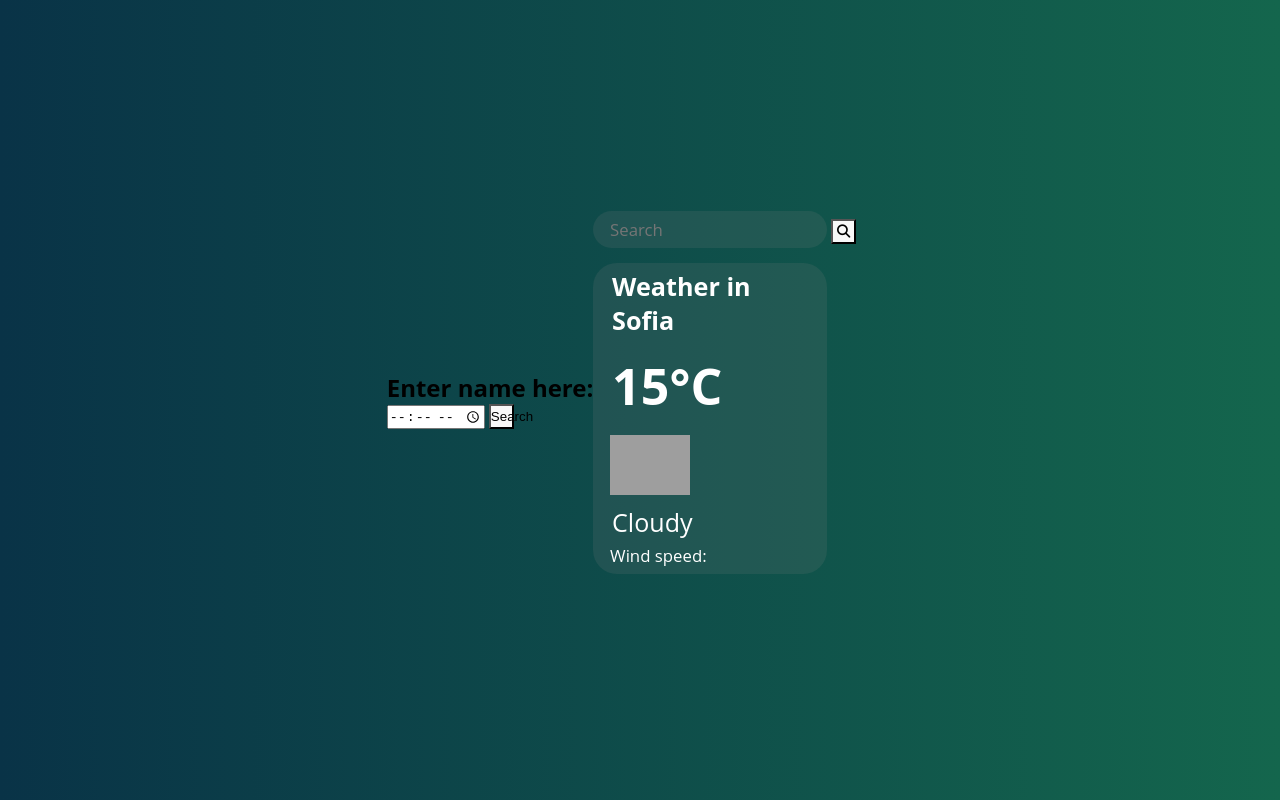
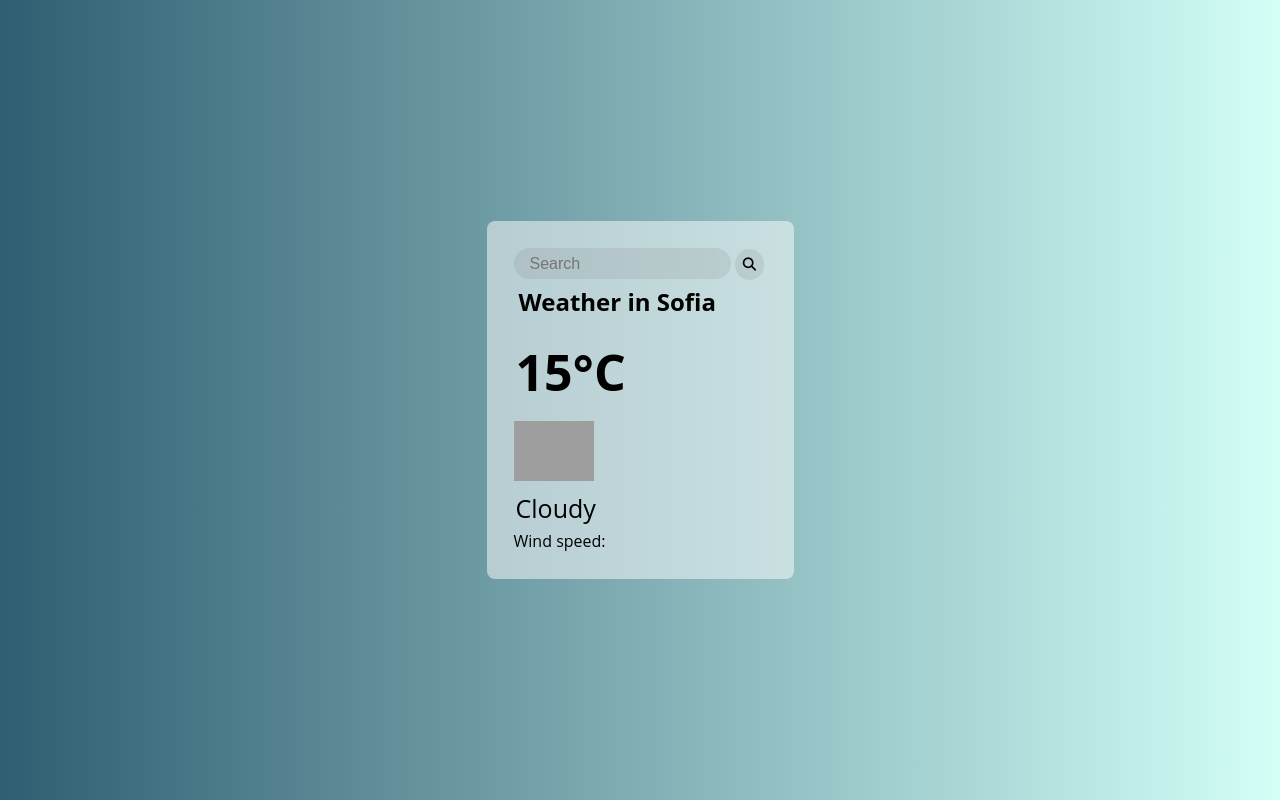
Before and after one commit to Krissttina/weather-app, a plain HTML site: page index.html in a window 1280 px wide. Drawn offline with Linux system fonts and the light colour scheme; grey boxes are pictures that could not be loaded.

Commit message:
save last changes
new section was added and styling changes

```diff
--- a/index.html
+++ b/index.html
@@ -9,12 +9,15 @@
     <link rel="stylesheet" href="style.css">
 </head>
 <body>
-  <section id="intro-container">
-    <h1>Enter name here:</h1>
-    <input type="time" placeholder="Location">
-    <button>Search</button>
+  <section class="intro-container"hidden>
+    <h1>Enter city name:</h1>
+    <span>
+      <input type="text" class="search-bar-intro" placeholder="Location">
+      <button><i class="fa-solid fa-magnifying-glass"></i></button>
+    </span>
+
   </section>
-    <section class="conteiner">
+    <section class="conteiner" >
       <div class="search">
         <input type="text" class="search-bar" placeholder="Search">
         <button><i class="fa-solid fa-magnifying-glass"></i></button>
--- a/style.css
+++ b/style.css
@@ -8,40 +8,59 @@ body{
     justify-content: center;
     align-items: center;
     height: 100vh;
-    background: linear-gradient(to right, #093347, #14664d);
+    background: linear-gradient(to right, #2F5E72, #D3FFF7);
     font-family: 'Open Sans', sans-serif;
 }
 
-.conteiner{
-    width: 300px;
-    color: white;
+/*first section*/
+.intro-container{
+    width: 203px;
+    padding: 40px;
+    border-radius: 8px;
+    background-color: rgba(255, 255, 255, 0.5);
 }
 
-.search-bar {
+.intro-container h1{
     margin-bottom: 15px;
+}
+
+span{
+    display: flex;
+    justify-content: space-between;
+    align-items: baseline;
+}
+
+input {
     border: none;
-    outline: none;
     padding: 0.4em 1em;
     border-radius: 24px;
     background: #7c7c7c2b;
-    color: white;
-    font-family: inherit;
-    font-size: 105%;
-    width: calc(100% - 100px);
+    font-size: 100%;
+    width: calc(100% - 68px);
 }
 
 button{
-    background-color: #f8f8f8;
-    height: 25px;
-    width: 25px;
+    background-color: #7c7c7c2b;;
+    padding: 8px;
+    border-radius: 50%;
+    border: none;
+
 }
 
 button:hover {
-    background: #d8cdcde7;
+    background: #ffffffc2;
+}
+
+/*second section*/
+.conteiner{
+    width: 253px;
+    padding: 27px;
+    border-radius: 8px;
+    background-color: rgba(255, 255, 255, 0.5);
 }
 
 .city{
-    padding: 0 2px;
+    padding: 5px;
 }
 
 .temp{
```
Also changed, not shown: weather-app-UI.png (added), 1 other file.
